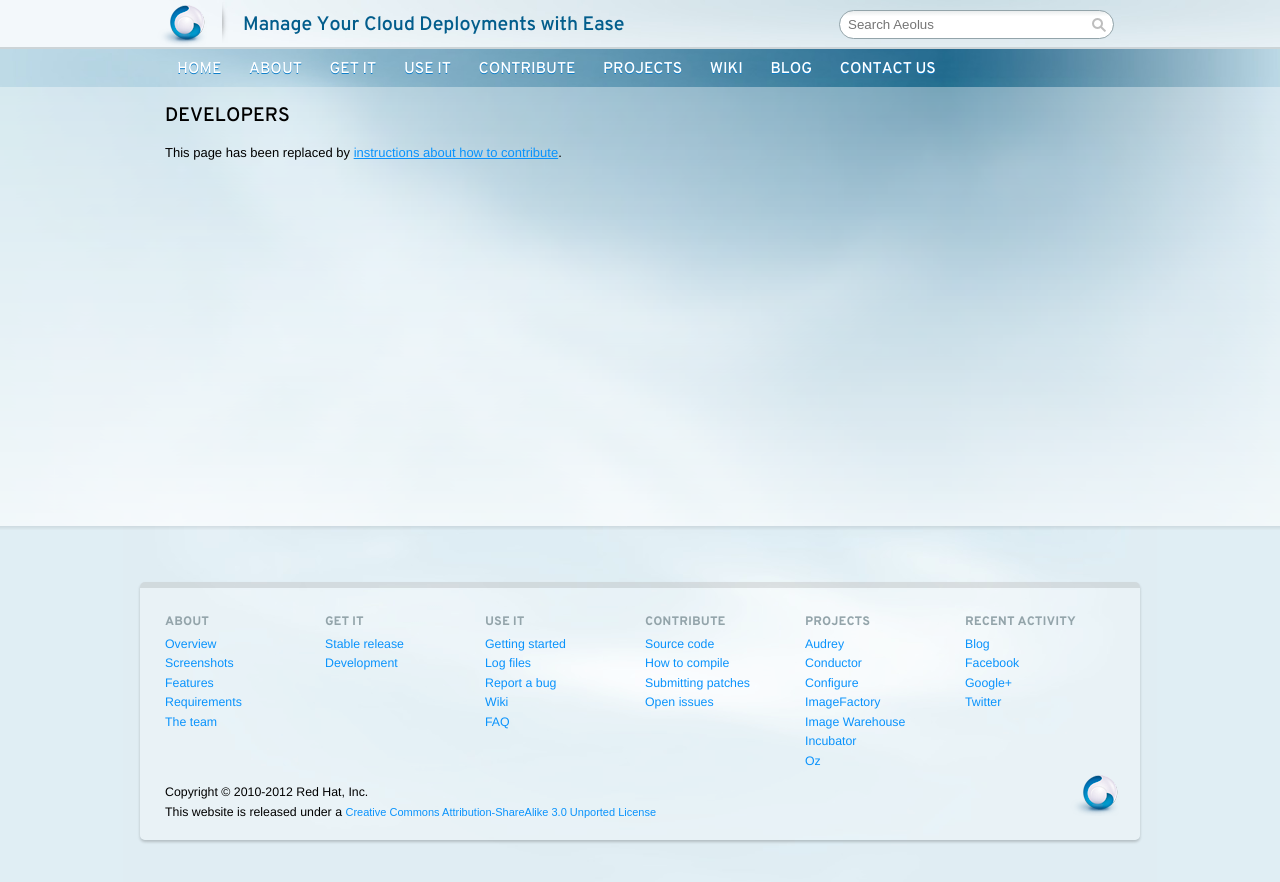
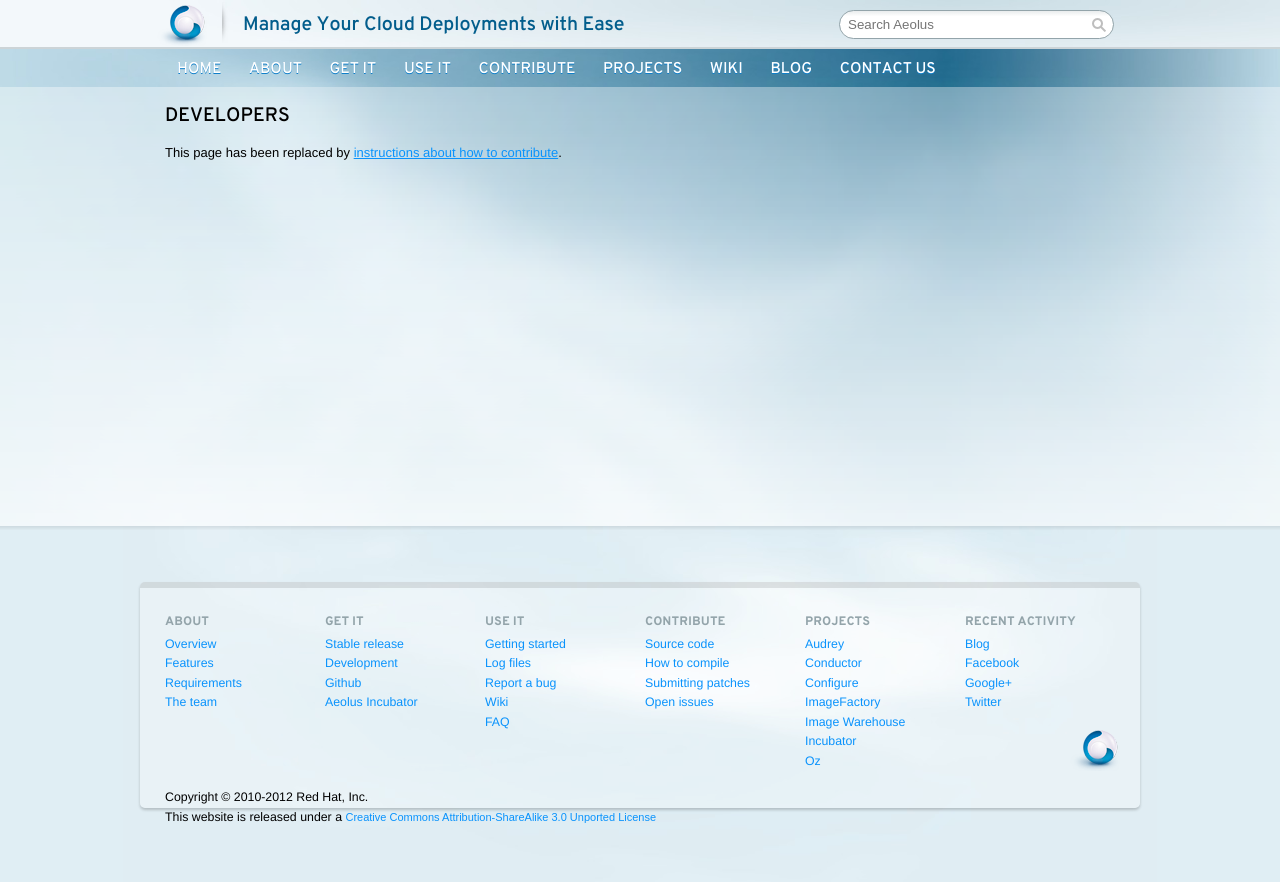
Before and after one commit to aeolusproject/aeolusproject.github.com, a Jekyll site: the page built from developers.html, in a window 1280 px wide. Shown: the top 882 px of the page. Built offline with Jekyll 4.4.1, drawn with Linux system fonts in a browser that asks for light colours; nearby versions of some CDN libraries; comment, search, counter and statistics services are not loaded.

Commit message:
tidy up footer

```diff
--- a/_layouts/main.html
+++ b/_layouts/main.html
@@ -99,11 +99,6 @@
               </a>
             </dd>
             <dd>
-              <a href='/screenshots.html' title='Screenshots of Aeolus in use'>
-                Screenshots
-              </a>
-            </dd>
-            <dd>
               <a href='/features.html' title='Benefits and features of Aeolus'>
                 Features
               </a>
@@ -135,6 +130,16 @@
             <dd>
               <a href='/get_it.html#dev' title='Download latest development packages'>
                 Development
+              </a>
+            </dd>
+            <dd>
+              <a href='http://github.com/aeolusproject' title='Official github repo'>
+                Github
+              </a>
+            </dd>
+            <dd>
+              <a href='http://github.com/aeolus-incubator' title='Github incubation repo'>
+                Aeolus Incubator
               </a>
             </dd>
           </dl>
--- a/css/site-wide.css
+++ b/css/site-wide.css
@@ -277,7 +277,7 @@
     display: block;
     position: absolute;
     right: 0;
-    bottom: 0;
+    bottom: 50px;
     z-index: 2; }
   #footer #navigationbg {
     position: absolute;
@@ -291,7 +291,7 @@
     border-top: 6px solid rgba(0, 0, 0, 0.1);
     z-index: 1;
     width: 1000px;
-    height: 252px;
+    height: 220px;
     top: 56px;
     left: 50%;
     margin-left: -500px; }
@@ -323,6 +323,8 @@
   left: 0;
   right: 0; }
 
+#copyright {
+  margin-top: 5px; }
 #copyright .line2 {
   margin-top: 2px; }
 #copyright a {
```
